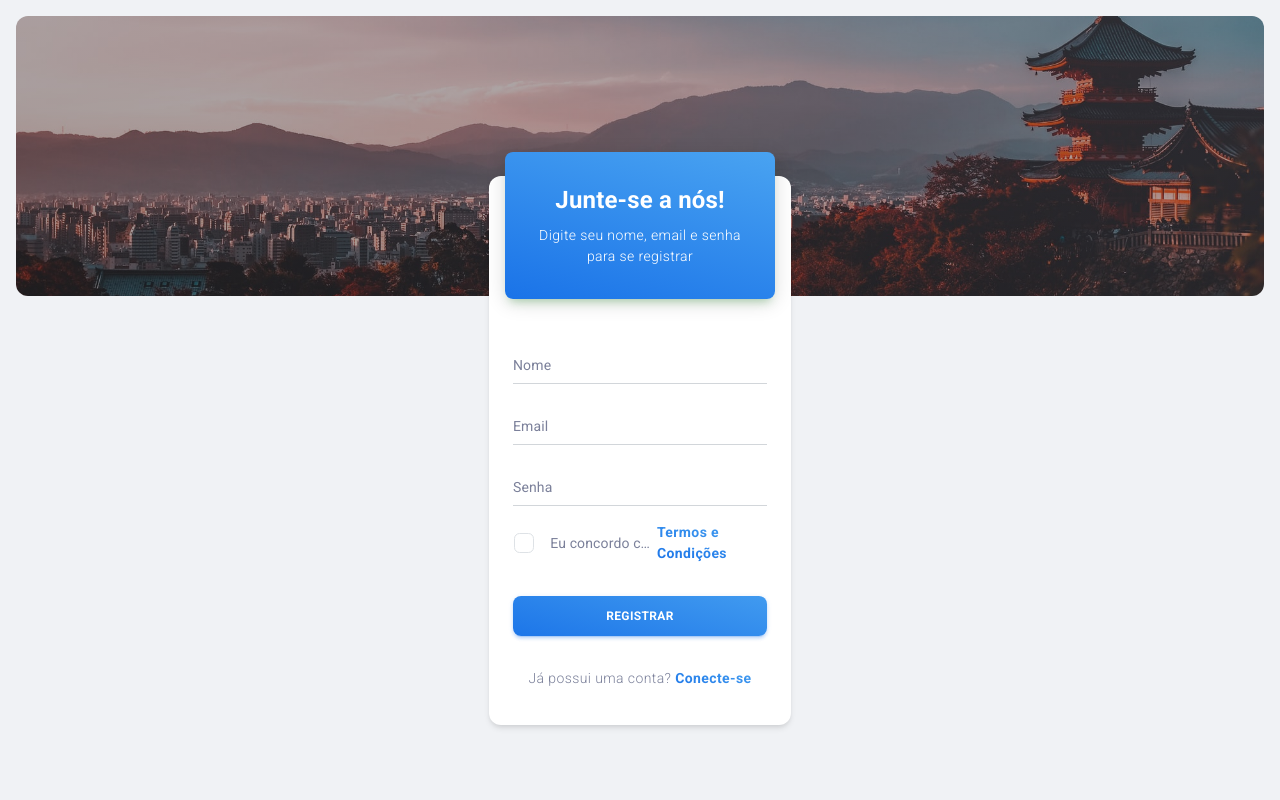
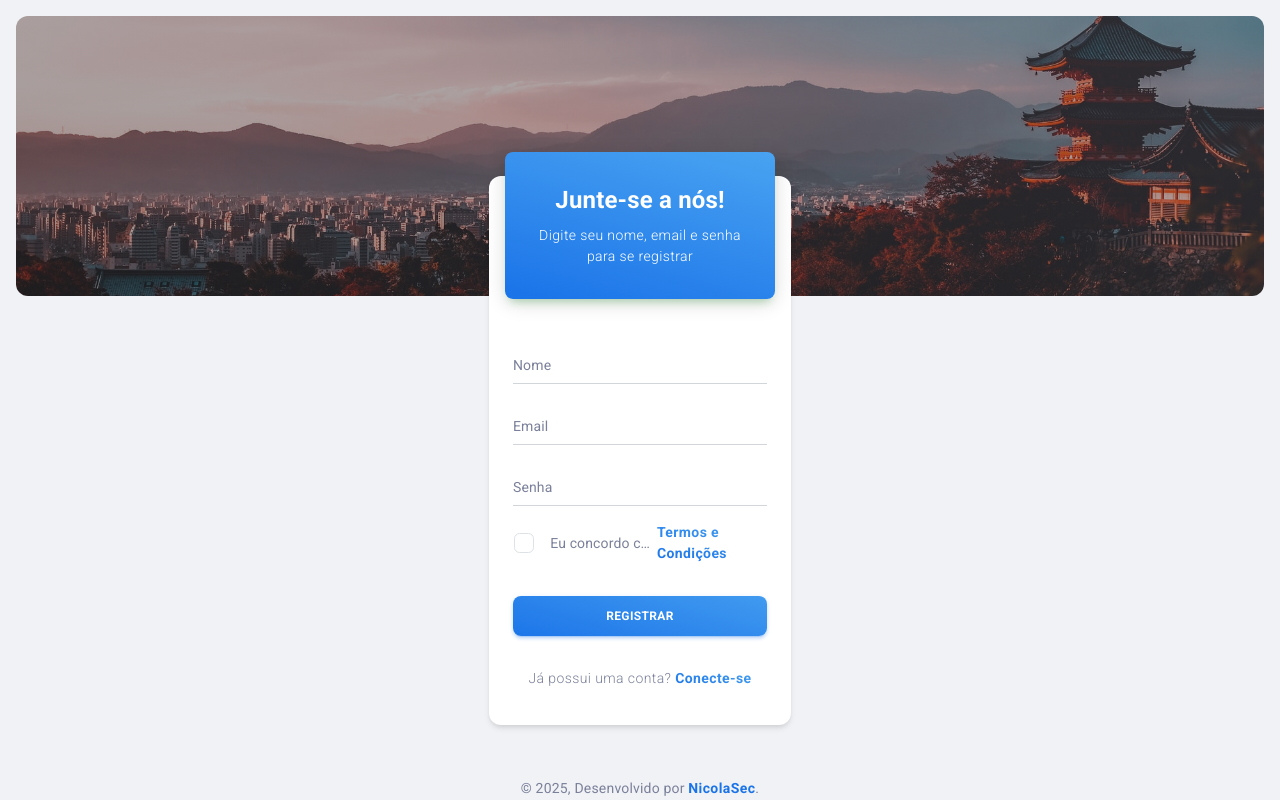
Before and after one commit to brunocortez-nicolasec/portal_nicolasec, a React (Create React App) app in the folder material-react-app/: page /auth/register in a window 1280 px wide. Built offline with nearby package versions, Linux system fonts and the light colour scheme; no server answers.

Commit message:
Commit-3 20.10

```diff
--- a/material-react-app/src/layouts/authentication/components/CoverLayout/index.js
+++ b/material-react-app/src/layouts/authentication/components/CoverLayout/index.js
@@ -1,24 +1,24 @@
+// material-react-app/src/layouts/authentication/components/CoverLayout/index.js
 
-// prop-types is a library for typechecking of props
 import PropTypes from "prop-types";
-
-// @mui material components
 import Grid from "@mui/material/Grid";
-
-// Material Dashboard 2 React components
 import MDBox from "components/MDBox";
-// import MDTypography from "components/MDTypography";
-
-// Material Dashboard 2 React example components
-import DefaultNavbar from "examples/Navbars/DefaultNavbar";
 import PageLayout from "examples/LayoutContainers/PageLayout";
-
-// Authentication layout components
-import Footer from "layouts/authentication/components/Footer";
+import Footer from "examples/Footer";
 
 function CoverLayout({ coverHeight, image, children }) {
+  // Define a altura do footer (ajuste se necessário)
+  const footerHeight = "60px"; // Exemplo, ajuste conforme o seu footer
+
   return (
-    <PageLayout>
+    // 1. PageLayout agora tem position: relative e flex column
+    <PageLayout sx={{ position: 'relative', display: 'flex', flexDirection: 'column', minHeight: '100vh' }}>
+
+      {/* 2. Container para o conteúdo principal */}
+      {/* Adiciona padding-bottom igual (ou maior) que a altura do footer */}
+      <MDBox sx={{ flexGrow: 1, paddingBottom: footerHeight /* Garante espaço para o footer */ }}>
+
+        {/* Box da Imagem de Fundo */}
         <MDBox
           width="calc(100% - 2rem)"
           minHeight={coverHeight}
@@ -26,7 +26,8 @@ function CoverLayout({ coverHeight, image, children }) {
           mx={2}
           my={2}
           pt={6}
-        pb={28}
+          // Padding inferior pode ser menor agora, pois o espaço é garantido pelo container pai
+          pb={15}
           sx={{
             backgroundImage: ({ functions: { linearGradient, rgba }, palette: { gradients } }) =>
               image &&
@@ -37,26 +38,53 @@ function CoverLayout({ coverHeight, image, children }) {
             backgroundSize: "cover",
             backgroundPosition: "center",
             backgroundRepeat: "no-repeat",
-
+            position: 'relative', // Para o posicionamento do Card
           }}
         />
-      <MDBox mt={{ xs: -20, lg: -18 }} px={1} width="calc(100% - 2rem)" mx="auto">
+
+        {/* Box que centraliza o Formulário (Card) */}
+        <MDBox
+          mt={{ xs: -20, lg: -18 }} // Puxa para cima da imagem
+          px={1}
+          width="calc(100% - 2rem)"
+          mx="auto"
+          position="relative"
+          zIndex={2}
+        >
           <Grid container spacing={1} justifyContent="center">
             <Grid item xs={11} sm={9} md={5} lg={4} xl={3}>
-            {children}
+              {children} {/* Renderiza o Card */}
             </Grid>
           </Grid>
         </MDBox>
+
+      {/* Fim do container do conteúdo principal */}
+      </MDBox>
+
+      {/* 3. Footer posicionado absolutamente no final */}
+      <MDBox
+        component="footer" // Boa prática usar a tag semântica
+        sx={{
+          position: 'absolute',
+          bottom: 0,
+          left: 0,
+          width: '100%',
+          // Adicione padding se o seu componente Footer não tiver
+          // py: 2,
+          // px: 2,
+        }}
+      >
+        <Footer />
+      </MDBox>
+
     </PageLayout>
   );
 }
 
-// Setting default props for the CoverLayout
 CoverLayout.defaultProps = {
   coverHeight: "35vh",
 };
 
-// Typechecking props for the CoverLayout
 CoverLayout.propTypes = {
   coverHeight: PropTypes.string,
   image: PropTypes.string.isRequired,
```
Lines whose indentation alone changed are shown as unchanged.
